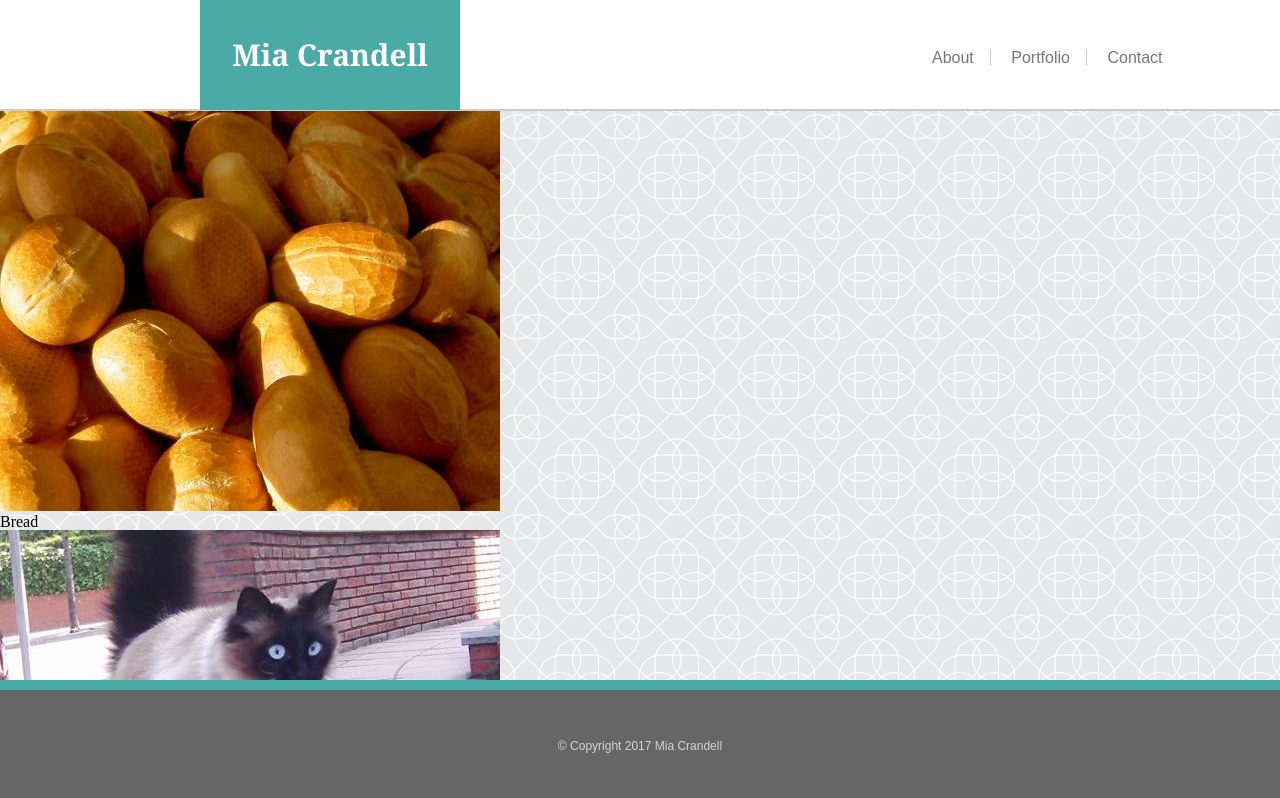
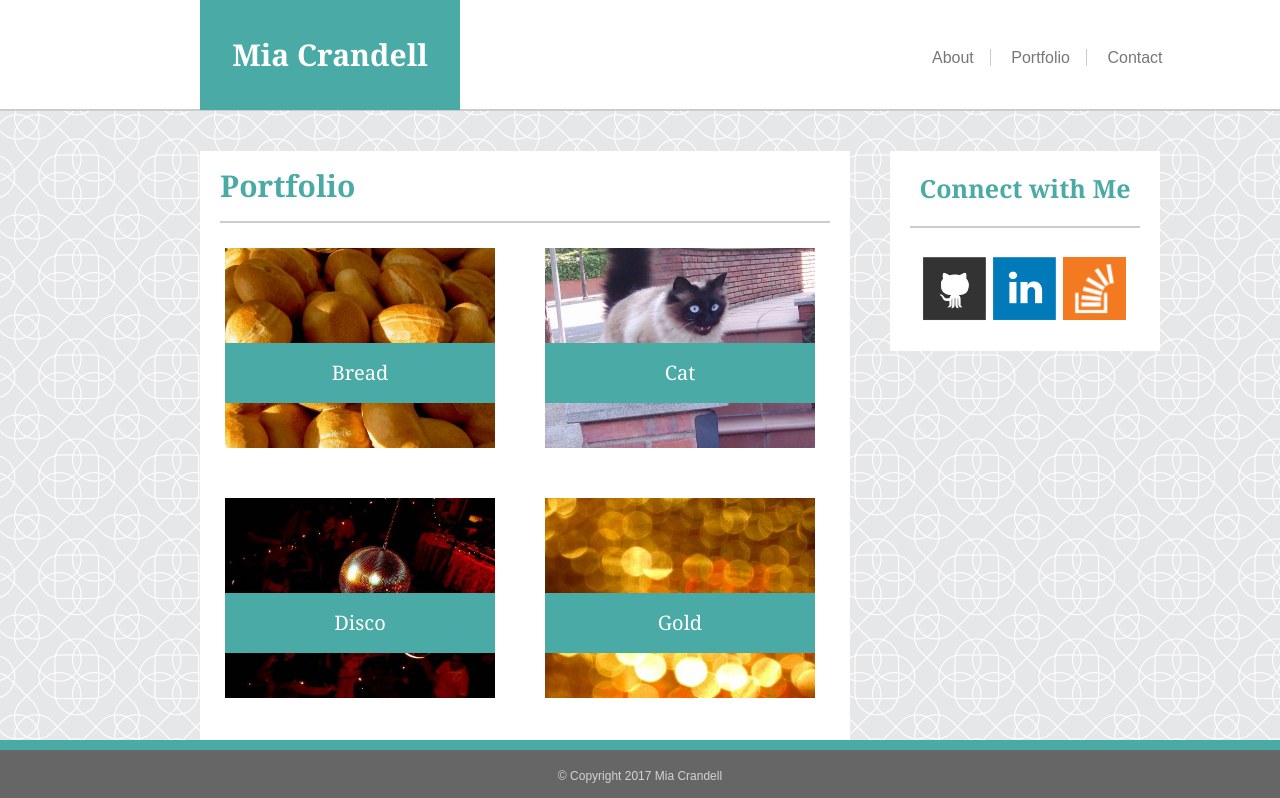
Before and after one commit to eggobiggie/Basic-Portfolio, a plain HTML site: page portfolio.html in a window 1280 px wide. Shown: the top 798 px of the page. Drawn offline with Linux system fonts and the light colour scheme.

Commit message:
add css to portfolio page

```diff
--- a/assets/css/style.css
+++ b/assets/css/style.css
@@ -14,7 +14,8 @@ body {
 .name,
 .aboutTitle,
 .connectMe,
-.contactText {
+.contactText,
+.portfolioText {
   font-family: 'Georgia', Times, Times New Roman, serif;
   font-weight: bold;
 }
@@ -62,7 +63,8 @@ li a {
 }
 
 .aboutTitle,
-.contactText {
+.contactText,
+.portfolioText {
   color: #4aaaa5;
   font-size: 30px;
   padding-top: 20px;
@@ -132,6 +134,41 @@ li a {
   font-size: 20px;
 }
 
+/*Portfolio Page*/
+
+.portfolioBox {
+  width: 650px;
+  height: 850px;
+  background-color: #ffffff;
+  margin-top: 40px;
+  margin-bottom: 40px;
+  margin-left: 200px;
+  font-family: 'Arial', 'Helvetica Neue', Helvetica, sans-serif;
+  float: left;
+}
+
+.portfolioImage {
+  float: left;
+  height: 200px;
+  width: 270px;
+  margin: 25px;
+}
+
+.boxText {
+  float: left;
+  width: 270px;
+  height: 40px;
+  padding-top: 20px;
+  margin-top: 120px;
+  margin-left: -295px;
+  background-color: #4aaaa5;
+  font-family: 'Georgia', Times, Times New Roman, serif;
+  font-size: 20px;
+  color: #ffffff;
+  text-align: center;
+  z-index: 1;
+}
+
 /*Connect with Me box*/
 
 .connectMe {
@@ -181,13 +218,13 @@ li a {
 
 .footer {
   border-top: 10px solid #4aaaa5;
-  height: 60px;
+  height: 30px;
   width: 100%;
   background-color: #666666;
   font-family: 'Arial', 'Helvetica Neue', Helvetica, sans-serif;
   font-size: 12px;
   color: #D3D3D3;
-  padding-top: 50px;
+  padding-top: 20px;
   clear: both;
   text-align: center;
   position: fixed;
--- a/portfolio.html
+++ b/portfolio.html
@@ -16,33 +16,34 @@
     </ul>
   </header>
   <div class="portfolioBox">
-    <div class="bread box">
-      <img src="./assets/images/bread.jpg" alt="Bread">
-        <div class="breadText">
+    <h3 class="portfolioText">Portfolio</h3>
+      <div class="breadBox">
+        <img src="./assets/images/bread.jpg" alt="Bread" class="portfolioImage">
+          <div class="boxText">
             <h3>Bread</h3>
           </div>
       </div>
-    <div class="cat box">
-      <img src="./assets/images/cat.jpg" alt="Cat">
-      <div class="catText">
+      <div class="catBox">
+        <img src="./assets/images/cat.jpg" alt="Cat" class="portfolioImage">
+        <div class="boxText">
           <h3>Cat</h3>
         </div>
       </div>
-    <div class="disco box">
-      <img src="./assets/images/disco.jpg" alt="Disco ball">
-      <div class="discoText">
+      <div class="discoBox">
+        <img src="./assets/images/disco.jpg" alt="Disco ball" class="portfolioImage">
+        <div class="boxText">
           <h3>Disco</h3>
         </div>
       </div>
-    <div class="gold box">
-      <img src="./assets/images/gold.jpg" alt="Gold colors">
-      <div class="goldText">
+      <div class="goldBox">
+        <img src="./assets/images/gold.jpg" alt="Gold colors"  class="portfolioImage">
+        <div class="boxText">
           <h3>Gold</h3>
         </div>
       </div>
-    <div class="paint box">
-      <img src="./assets/images/paint.jpg" alt="Paint splotches">
-      <div class="paintText">
+      <div class="paintBox">
+        <img src="./assets/images/paint.jpg" alt="Paint splotches" class="portfolioImage">
+        <div class="boxText">
           <h3>Paint</h3>
         </div>
       </div>
```
Lines whose indentation alone changed are shown as unchanged.
